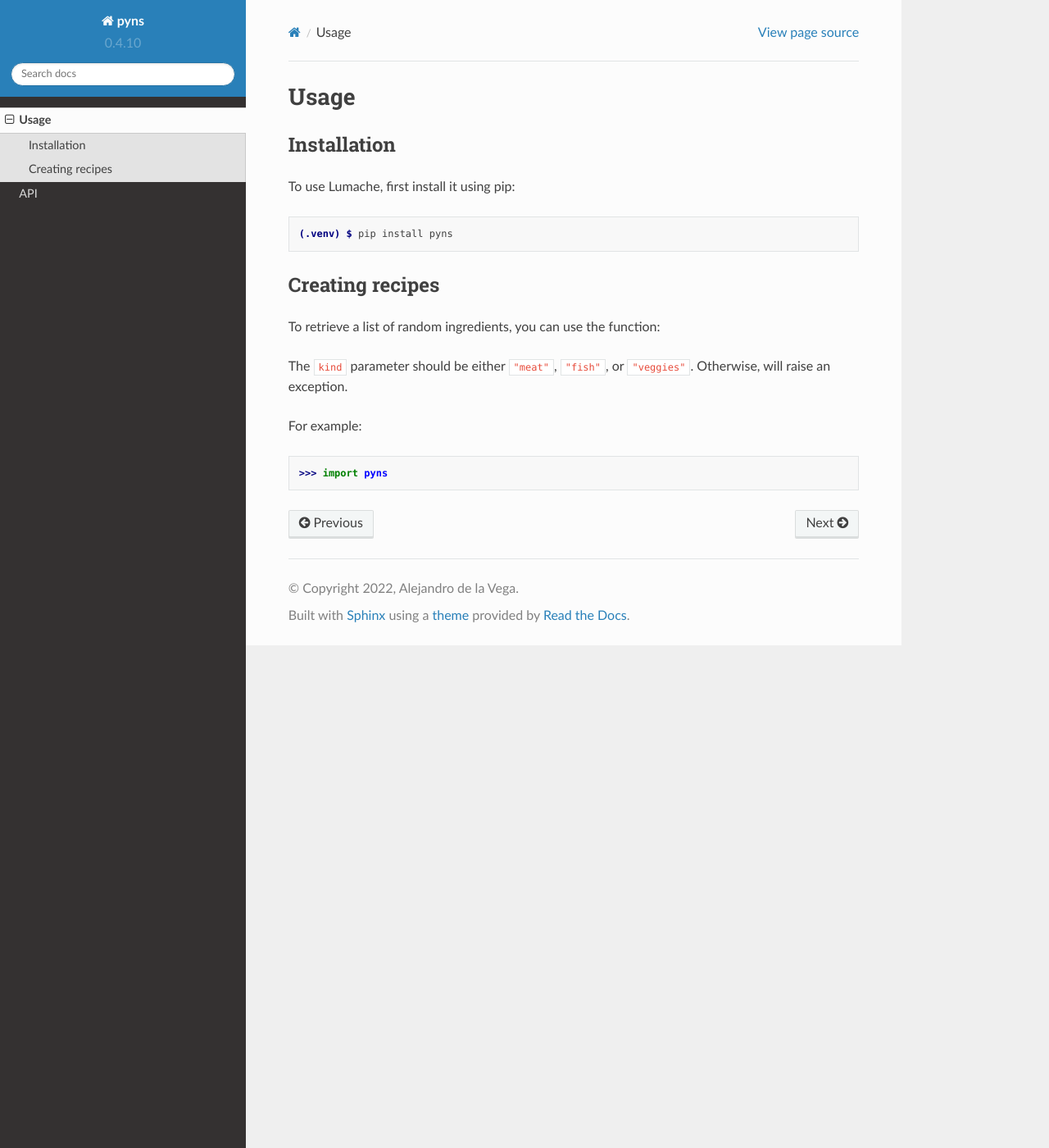
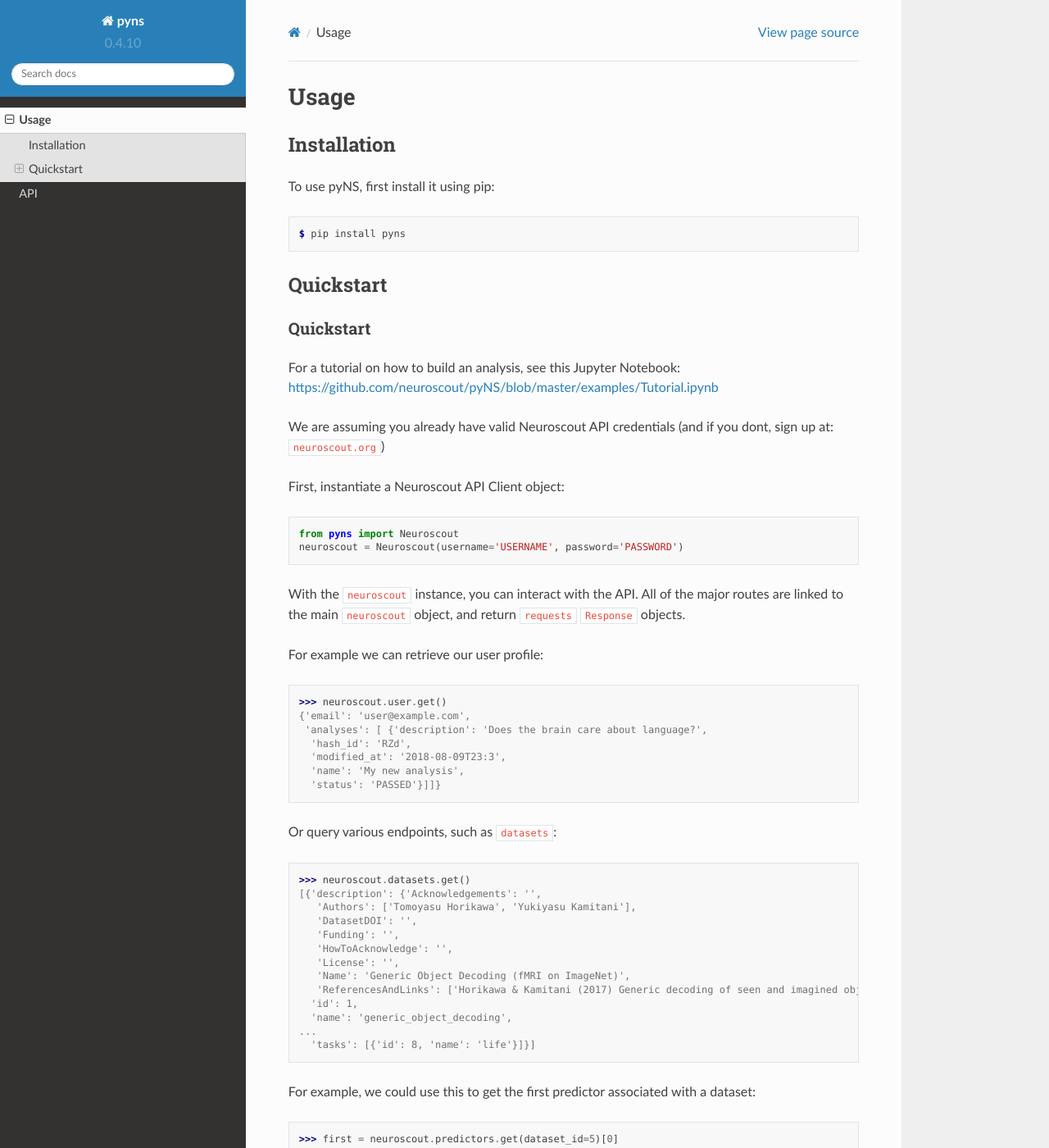
Before and after one commit to neuroscout/pyNS, a Sphinx documentation site: the page built from docs/source/usage.rst, in a window 1280 px wide and 1400 px high. Shown: the whole window at 82% size. Built offline with Sphinx 7.4.7 and the Read the Docs theme 2.0.0, drawn with Linux system fonts in a browser that asks for light colours; some of the changed text lies outside the part shown.

Commit message:
Add quickstart

```diff
--- a/docs/source/usage.rst
+++ b/docs/source/usage.rst
@@ -6,22 +6,95 @@
 Installation
 ------------
 
-To use Lumache, first install it using pip:
+To use pyNS, first install it using pip:
 
 .. code-block:: console
 
-   (.venv) $ pip install pyns
+   $ pip install pyns
 
-Creating recipes
+Quickstart
 ----------------
 
-To retrieve a list of random ingredients,
-you can use the function:
+Quickstart
+~~~~~~~~~~
 
-The ``kind`` parameter should be either ``"meat"``, ``"fish"``,
-or ``"veggies"``. Otherwise,
-will raise an exception.
+For a tutorial on how to build an analysis, see this Jupyter Notebook:
+https://github.com/neuroscout/pyNS/blob/master/examples/Tutorial.ipynb
 
-For example:
+We are assuming you already have valid Neuroscout API credentials (and
+if you dont, sign up at: ``neuroscout.org``)
 
->>> import pyns
+First, instantiate a Neuroscout API Client object:
+
+::
+
+   from pyns import Neuroscout
+   neuroscout = Neuroscout(username='USERNAME', password='PASSWORD')
+
+With the ``neuroscout`` instance, you can interact with the API. All of
+the major routes are linked to the main ``neuroscout`` object, and
+return ``requests`` ``Response`` objects.
+
+For example we can retrieve our user profile:
+
+::
+
+   >>> neuroscout.user.get()
+   {'email': 'user@example.com',
+    'analyses': [ {'description': 'Does the brain care about language?',
+     'hash_id': 'RZd',
+     'modified_at': '2018-08-09T23:3',
+     'name': 'My new analysis',
+     'status': 'PASSED'}]]}
+
+Or query various endpoints, such as ``datasets``:
+
+::
+
+   >>> neuroscout.datasets.get()
+   [{'description': {'Acknowledgements': '',
+      'Authors': ['Tomoyasu Horikawa', 'Yukiyasu Kamitani'],
+      'DatasetDOI': '',
+      'Funding': '',
+      'HowToAcknowledge': '',
+      'License': '',
+      'Name': 'Generic Object Decoding (fMRI on ImageNet)',
+      'ReferencesAndLinks': ['Horikawa & Kamitani (2017) Generic decoding of seen and imagined objects using hierarchical visual features. Nature Communications volume 8:15037. doi:10.1038/ncomms15037']},
+     'id': 1,
+     'name': 'generic_object_decoding',
+   ...
+     'tasks': [{'id': 8, 'name': 'life'}]}]
+
+For example, we could use this to get the first predictor associated
+with a dataset:
+
+::
+
+   >>> first = neuroscout.predictors.get(dataset_id=5)[0]
+   {'description': 'Bounding polygon around face. y coordinate for vertex 1',
+    'extracted_feature': {'created_at': '2018-04-12 00:44:14.868349',
+     'description': 'Bounding polygon around face. y coordinate for vertex 1',
+     'extractor_name': 'GoogleVisionAPIFaceExtractor',
+     'id': 102,
+     'modality': None},
+    'id': 197,
+    'name': 'boundingPoly_vertex1_y',
+    'source': 'extracted'}
+
+And get the predictor-events associated with that predictor:
+
+::
+
+   >>> neuroscout.predictor_events.get(predictor_id=first['id'])[0:2]
+   [{'duration': 9.0,
+     'id': '1050781',
+     'onset': 114.0,
+     'predictor_id': 197,
+     'run_id': 2,
+     'value': '13'},
+    {'duration': 9.0,
+     'id': '1050782',
+     'onset': 114.0,
+     'predictor_id': 197,
+     'run_id': 26,
+     'value': '13'}]
```
